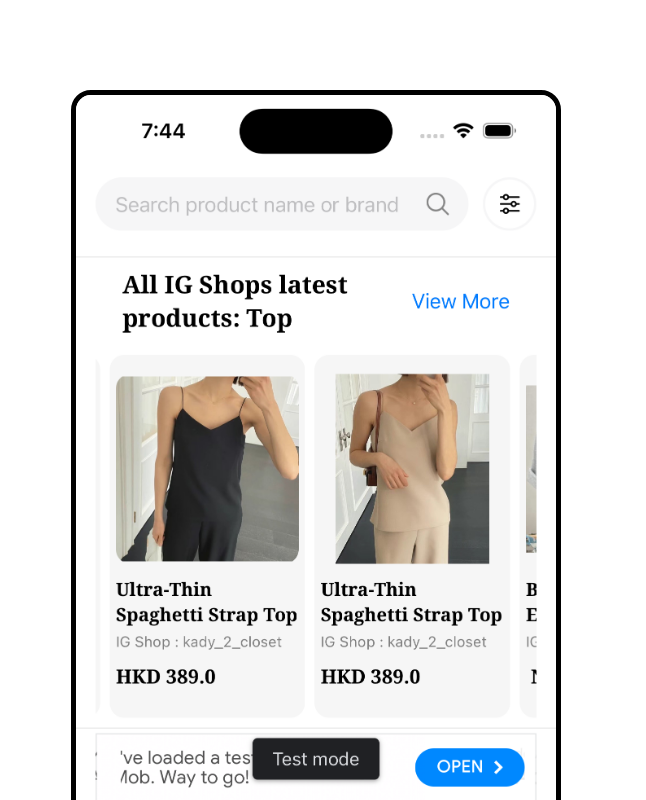
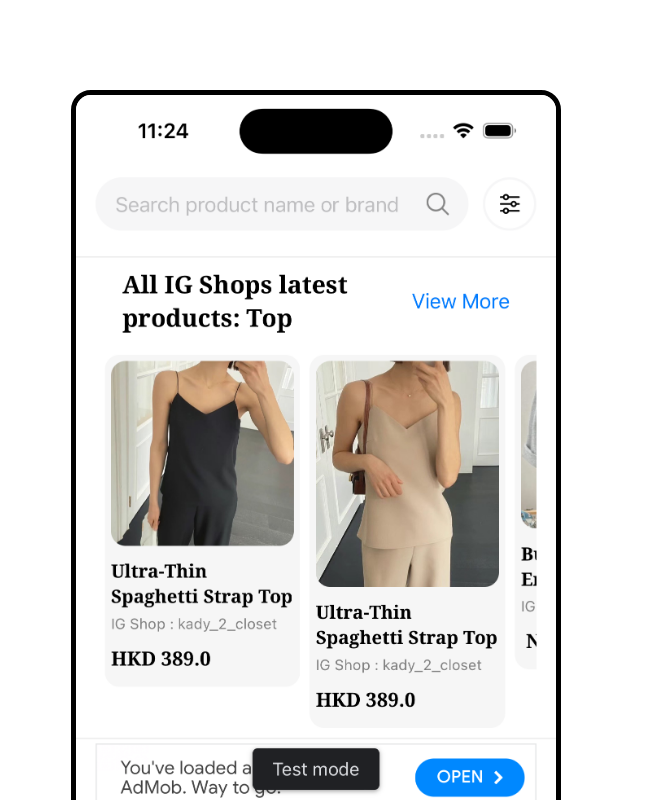
Before and after one commit to lkwbrepo/topcheckweb, a plain HTML site: page index.html in a window 1280 px wide. Shown: the top 800 px of the page, 634-1280 px from the left. Drawn offline with Linux system fonts and the light colour scheme.

Commit message:
Update index.html

```diff
--- a/index.html
+++ b/index.html
@@ -63,7 +63,7 @@
     </a>
   </div>
   <div class="right">
-    <img src="screenshot2.png" alt="TopCheck Screenshot" style="border-radius: 20px; border: 5px solid black;">
+    <img src="screenshot3.png" alt="TopCheck Screenshot" style="border-radius: 20px; border: 5px solid black;">
   </div>
 </div>
 
```
